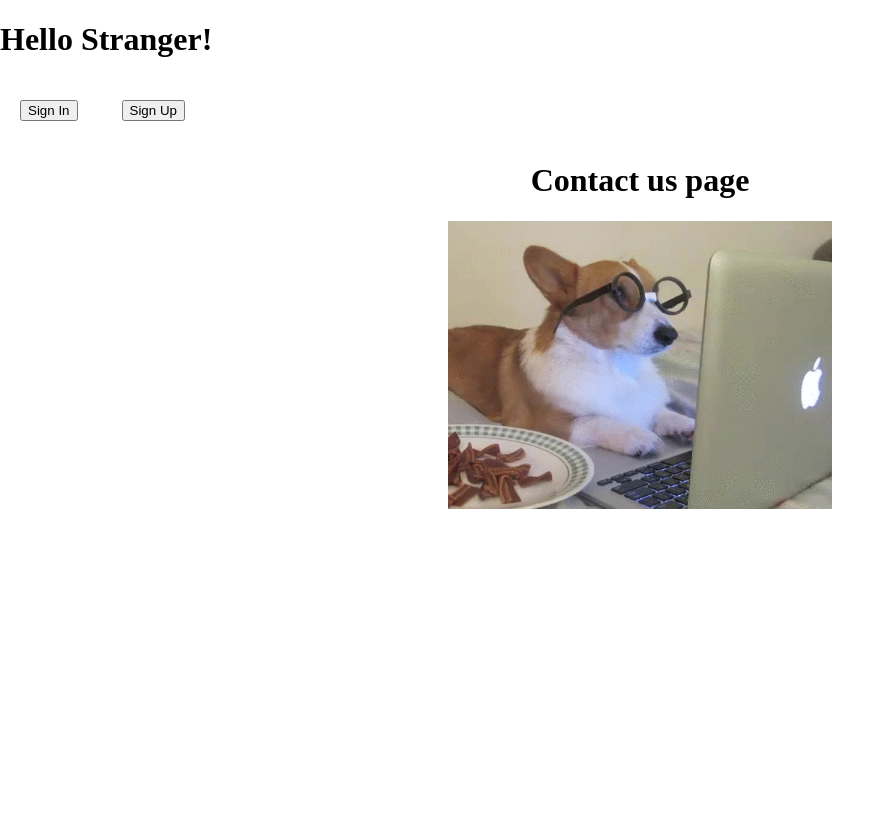
After one commit to katnaps/first-flask, a Flask app: page /contact in a window 1280 px wide. The commit adds this page. Shown: the whole page, without its empty margins (0-895 px from the left). Run offline with Flask 2, Linux system fonts and the light colour scheme.

Commit message:
refactored templates to use layouts

```diff
--- a/server.py
+++ b/server.py
@@ -5,6 +5,10 @@ app = Flask(__name__)
 def index():
     signed_in = True
     return render_template('index.html', signed_in=signed_in)
+
+@app.route("/contact")
+def contact():
+    return render_template('contact.html')
 
 # @app.route("/<name>")
 # def index(name):
--- /dev/null
+++ b/templates/contact.html
@@ -0,0 +1,7 @@
+{% extends "main.html" %}
+{% block content %}
+
+<h1>Contact us page</h1>
+<img src="../static/doggo_contact.jpg" />
+
+{% endblock %}
--- /dev/null
+++ b/templates/main.html
@@ -0,0 +1,31 @@
+<!DOCTYPE html>
+<html>
+
+<head>
+    <meta charset="utf-8">
+    <link rel="stylesheet" href="../static/style.css">
+    <title>Hello there...</title>
+</head>
+<style>
+
+</style>
+
+<body>
+    {% if signed_in %}
+
+        <h1>Well hello there...{{name}}!</h1>
+        <button>Sign Out</button>
+
+    {% else %}
+        <h1>Hello Stranger!</h1>
+        <button>Sign In</button>
+        <button>Sign Up</button>
+    {% endif %}
+        <div id="container">
+            {% block content %}
+
+            {% endblock %}
+        </div>
+</body>
+
+</html>
```
Also changed, not shown: templates/index.html (+5 -30 lines), static/doggo_contact.jpg (added), 1 other file.
